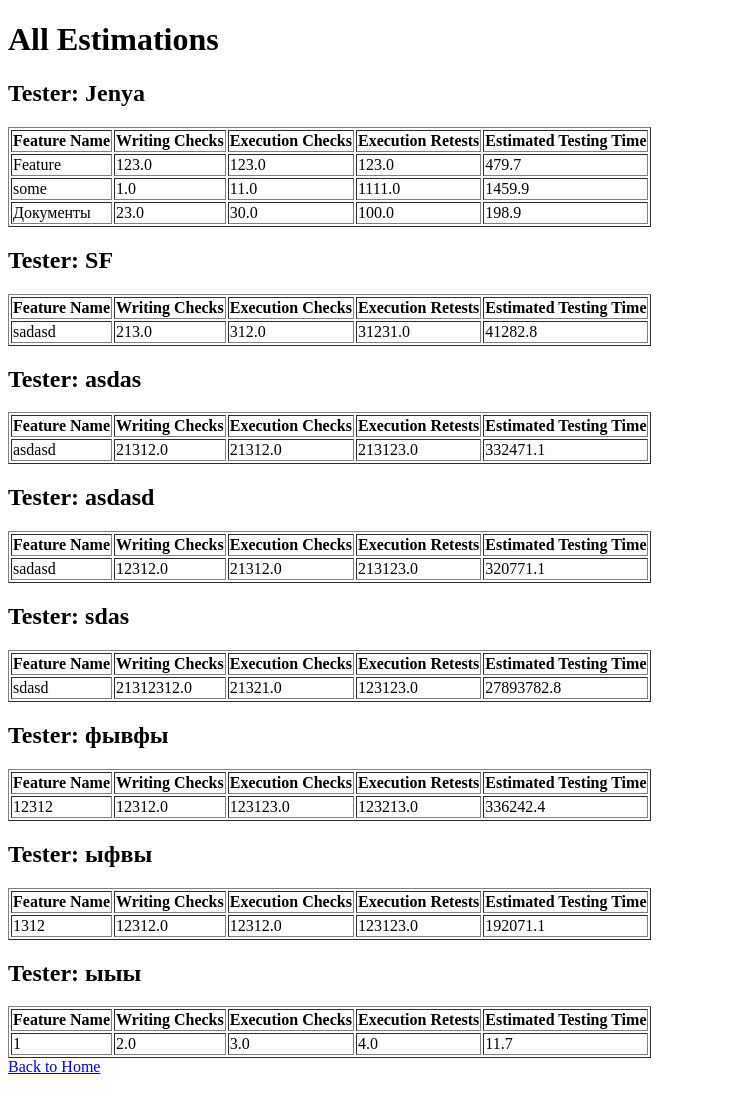
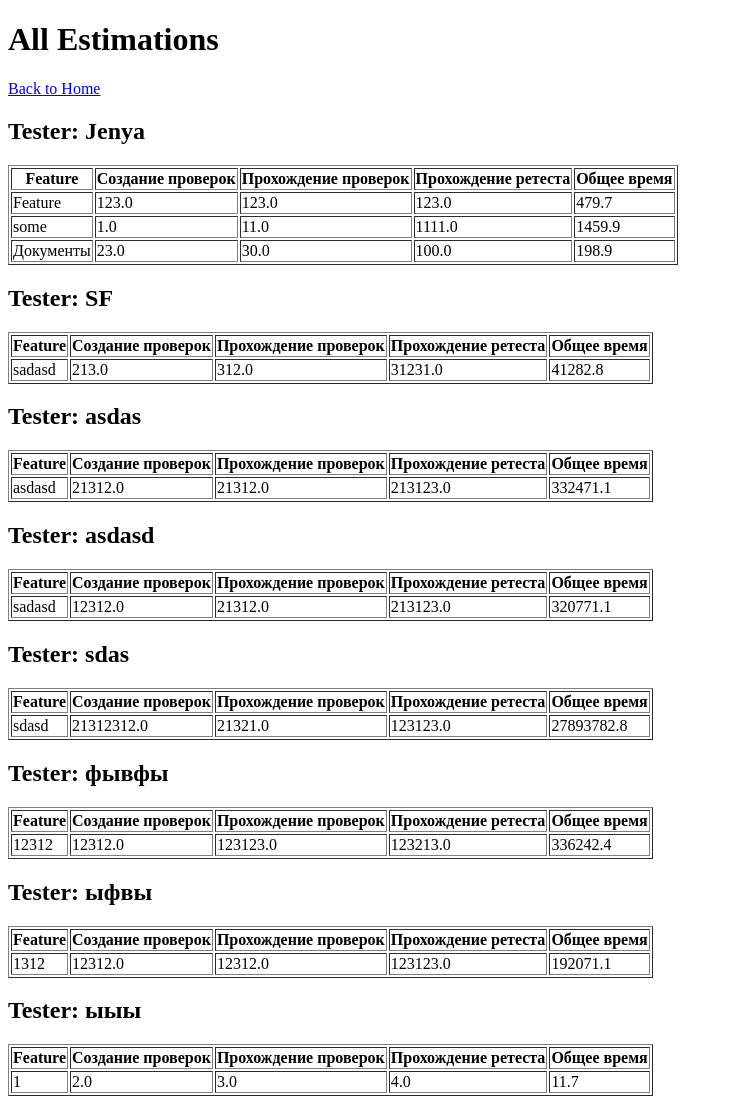
Before and after one commit to VladimirovES/flask-estimation, a Flask app: page /estimations in a window 1280 px wide. Shown: the whole page, without its empty margins (0-733 px from the left). Before the commit the page ends 1074 px from the top, so only its background shows below. Run offline with Flask 3, Linux system fonts and the light colour scheme; data comes from the database, SQL or seed files in the repository; both versions use the stored data as it was before the commit.

Commit message:
угар

```diff
--- a/app.py
+++ b/app.py
@@ -66,6 +66,7 @@ def estimations():
     return render_template('estimations.html', grouped_estimations=grouped_estimations)
 
 
+
 if __name__ == '__main__':
     with app.app_context():
         db.create_all()
--- a/templates/estimations.html
+++ b/templates/estimations.html
@@ -6,15 +6,16 @@
 </head>
 <body>
     <h1>All Estimations</h1>
+     <a href="/">Back to Home</a>
     {% for tester_name, estimations in grouped_estimations.items() %}
         <h2>Tester: {{ tester_name }}</h2>
         <table border="1">
             <tr>
-                <th>Feature Name</th>
-                <th>Writing Checks</th>
-                <th>Execution Checks</th>
-                <th>Execution Retests</th>
-                <th>Estimated Testing Time</th>
+                <th>Feature</th>
+                <th>Создание проверок</th>
+                <th>Прохождение проверок</th>
+                <th>Прохождение ретеста</th>
+                <th>Общее время</th>
             </tr>
             {% for estimation in estimations %}
                 <tr>
@@ -26,7 +27,7 @@
                 </tr>
             {% endfor %}
         </table>
+
     {% endfor %}
-    <a href="/">Back to Home</a>
 </body>
 </html>
```
Also changed, not shown: templates/index.html (+10 -3 lines), testestimation.db (deleted).
